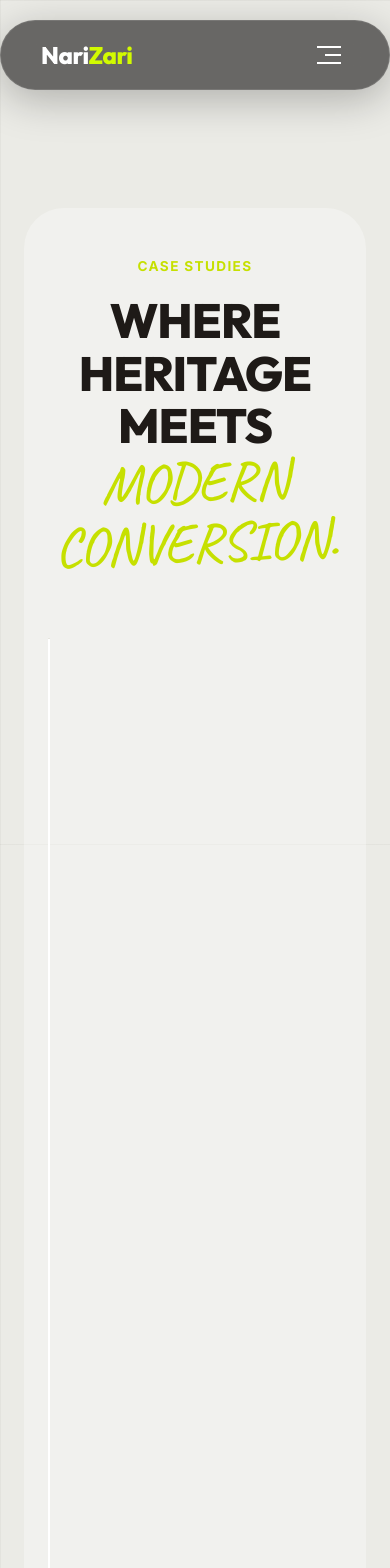
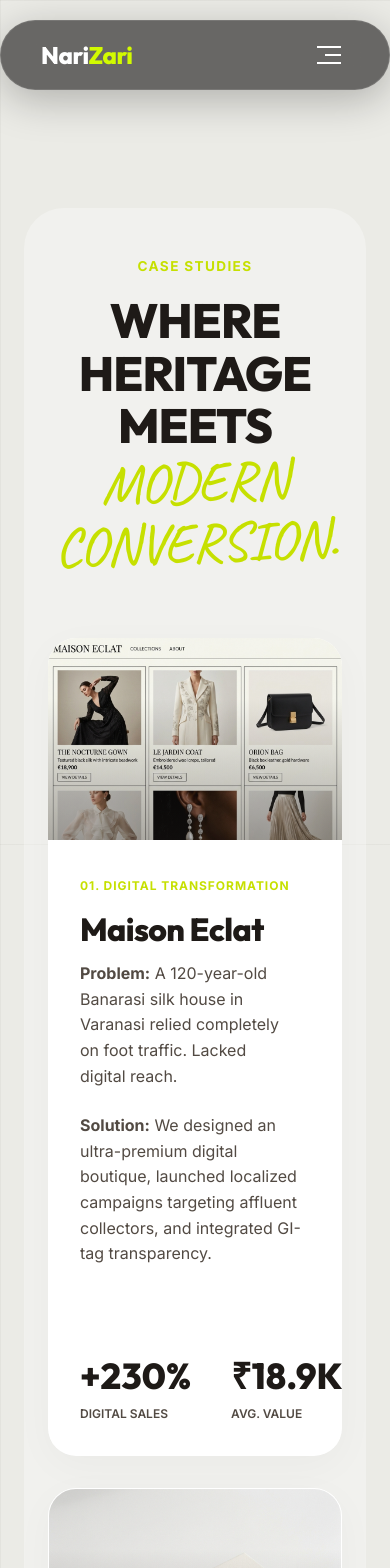
Before and after one commit to nihalkumar5/narizari_new, a Next.js app: page /case-studies in a window 390 px wide. Shown: the top 1568 px of the page. Built offline with nearby package versions, Linux system fonts and the light colour scheme; a web font is replaced by a local one.

Commit message:
Fix case studies page going blank on mobile due to grid blowout and style hydration

```diff
--- a/src/app/case-studies/page.js
+++ b/src/app/case-studies/page.js
@@ -3,24 +3,6 @@ import Navbar from '@/components/Navbar';
 export default function CaseStudies() {
   return (
     <>
-      <style dangerouslySetInnerHTML={{__html: `
-        .cs-grid-12 {
-          display: grid;
-          grid-template-columns: repeat(12, 1fr);
-        }
-        .cs-col-6 {
-          grid-column: span 6;
-        }
-        @media (max-width: 768px) {
-          .cs-grid-12 {
-            display: flex;
-            flex-direction: column;
-          }
-          .cs-col-6 {
-            grid-column: auto;
-          }
-        }
-      `}} />
       <Navbar />
       <main className="case-studies-page" style={{ paddingTop: '8rem', backgroundColor: 'var(--color-bg)' }}>
         <section className="section-container" style={{"paddingInline":"0","borderBottom":"none"}}>
--- a/src/app/globals.css
+++ b/src/app/globals.css
@@ -714,6 +714,29 @@
 
   @media (max-width: 1024px) {
     .bento-span-4, .bento-span-6, .bento-span-8 { grid-column: span 12; }
+  }
+
+  /* Custom grid for 12-column inner cards */
+  .cs-grid-12 {
+    display: grid;
+    grid-template-columns: repeat(12, 1fr);
+  }
+  .cs-col-6 {
+    grid-column: span 6;
+  }
+
+  @media (max-width: 768px) {
+    .bento-grid {
+      display: flex;
+      flex-direction: column;
+    }
+    .cs-grid-12 {
+      display: flex;
+      flex-direction: column;
+    }
+    .cs-col-6 {
+      grid-column: auto;
+    }
   }
 
   /* Custom Floating Glass Chips */
```
